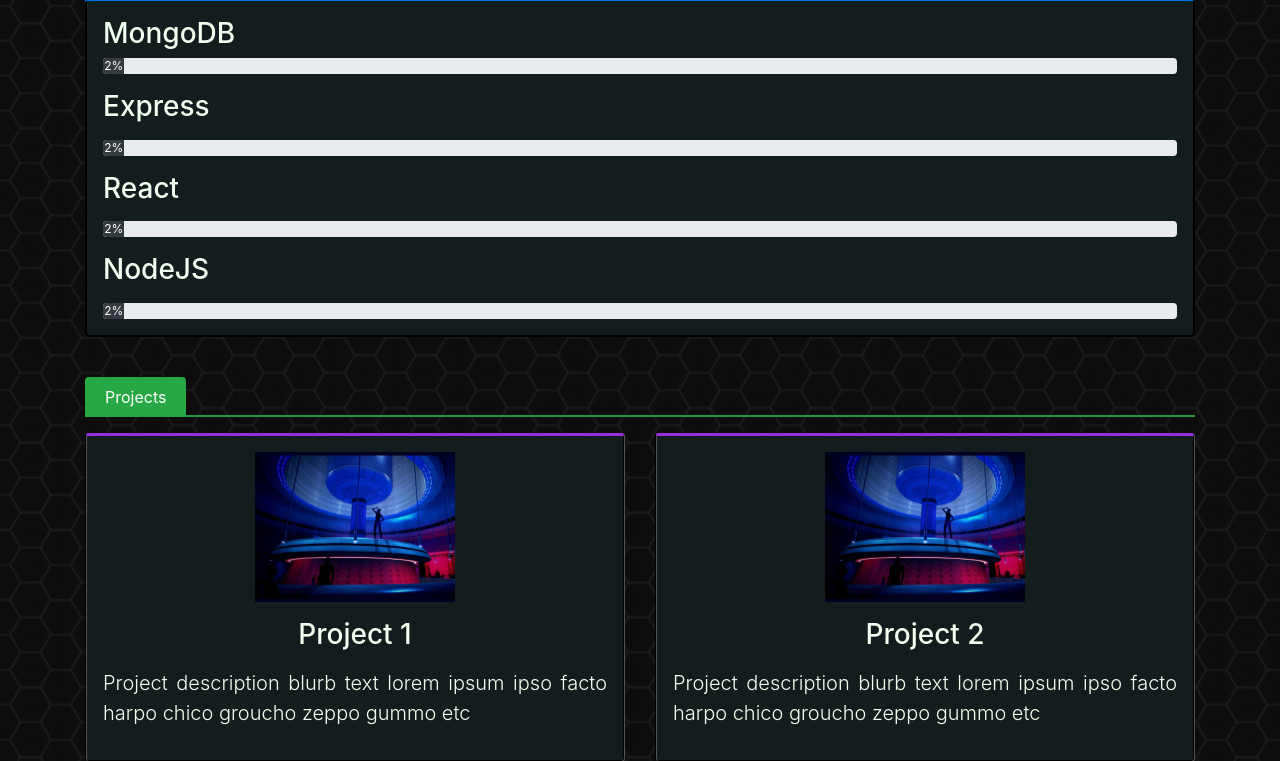
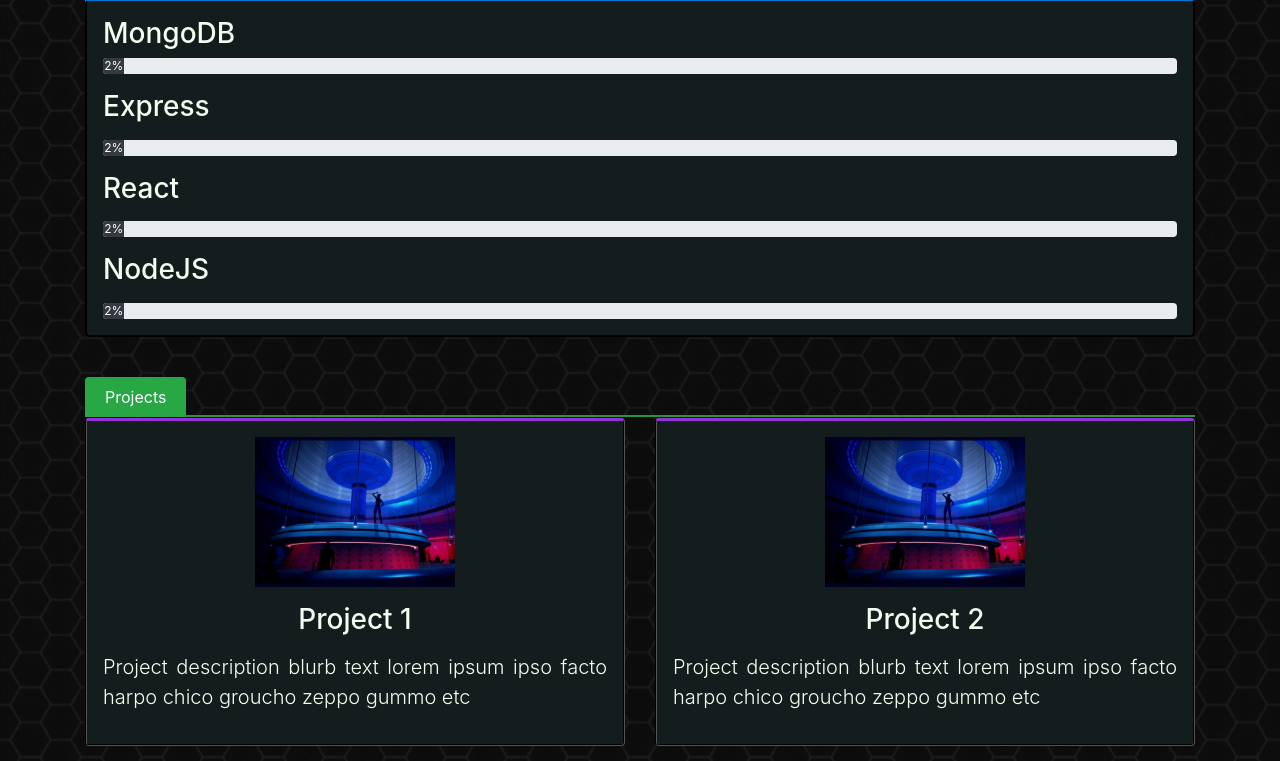
Before and after one commit to Paraprax/portfolio-2021, a PHP site: page / in a window 1280 px wide. Shown: the part 1095-1856 px from the top of the page. Run offline with PHP 8.4, Linux system fonts and the light colour scheme; some libraries are stand-ins or nearby versions.

Commit message:
Fix Projects section hr margin

```diff
--- a/assets/css/style.css
+++ b/assets/css/style.css
@@ -14,6 +14,10 @@ body {
 #web-dev {
   letter-spacing: 5px;
   font-size: smaller;
+}
+
+.bg-success {
+  margin-bottom: 0.5px;
 }
 
 #bg-img {
```
